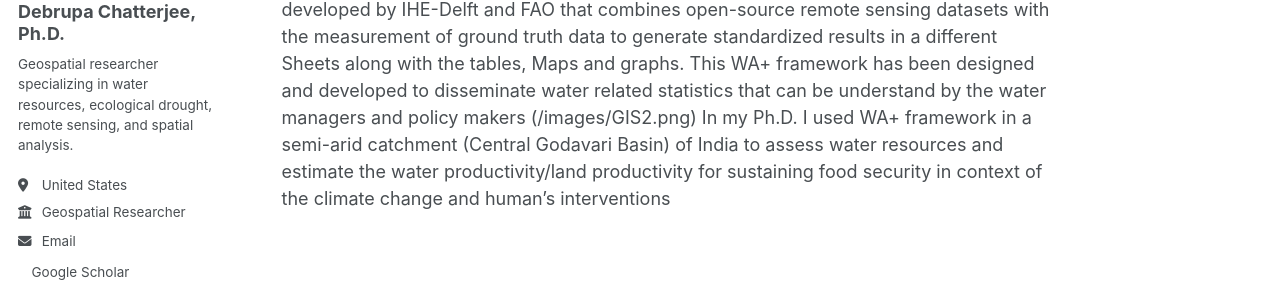
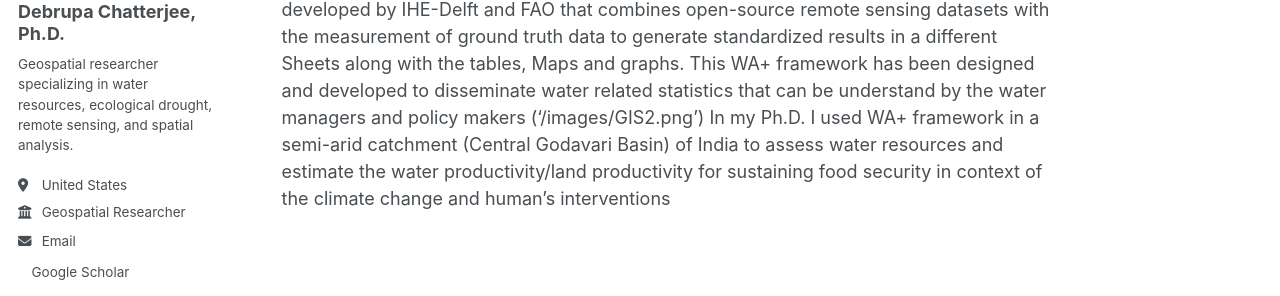
Before and after one commit to drdebrupachatterjee/drdebrupachatterjee.github.io, a Jekyll site: the page built from _portfolio/portfolio-1.md, in a window 1280 px wide and 942 px high. Shown: the part 285-581 px from the top of the window. Built offline with Jekyll 4.4.1, drawn with Linux system fonts in a browser that asks for light colours; a style sheet for code colours, icons or effects is not loaded; some of the changed text lies outside the part shown.

```diff
--- a/_portfolio/portfolio-1.md
+++ b/_portfolio/portfolio-1.md
@@ -4,5 +4,5 @@ excerpt: "Integrated geospatial framework quantifying water-ecosystem interactio
 collection: portfolio
 ---
 
-Water Accounting Plus (WA+) Framework is an advanced version of the IWMI and developed by IHE-Delft and FAO that combines open-source remote sensing datasets with the measurement of ground truth data to generate standardized results in a different Sheets along with the tables, Maps and graphs. This WA+ framework has been designed and developed to disseminate water related statistics that can be understand by the water managers and policy makers (/images/GIS2.png)
+Water Accounting Plus (WA+) Framework is an advanced version of the IWMI and developed by IHE-Delft and FAO that combines open-source remote sensing datasets with the measurement of ground truth data to generate standardized results in a different Sheets along with the tables, Maps and graphs. This WA+ framework has been designed and developed to disseminate water related statistics that can be understand by the water managers and policy makers ('/images/GIS2.png')
 In my Ph.D. I used WA+ framework in a semi-arid catchment (Central Godavari Basin) of India to assess water resources and estimate the water productivity/land productivity for sustaining food security in context of the climate change and human’s interventions
```
